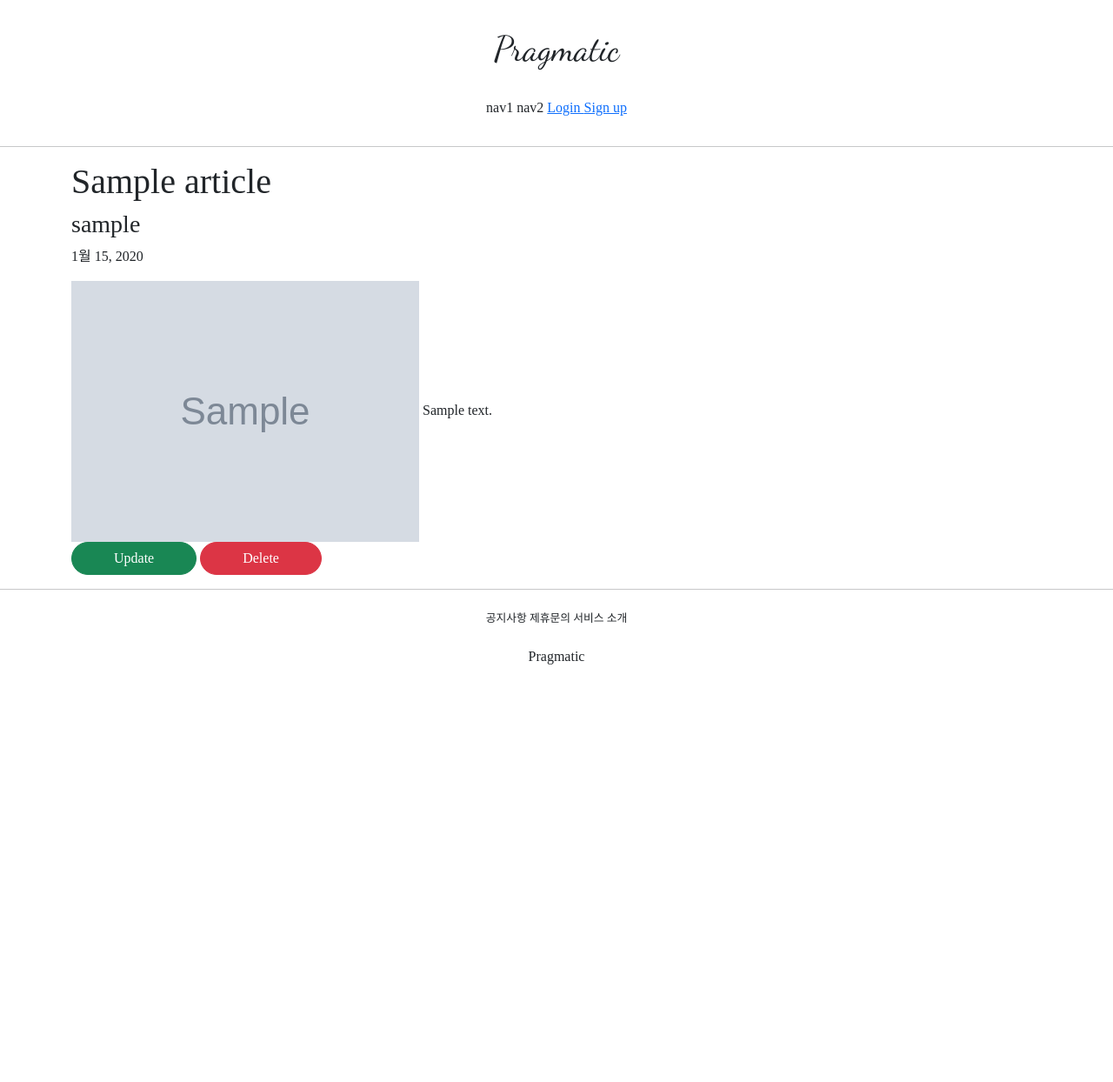
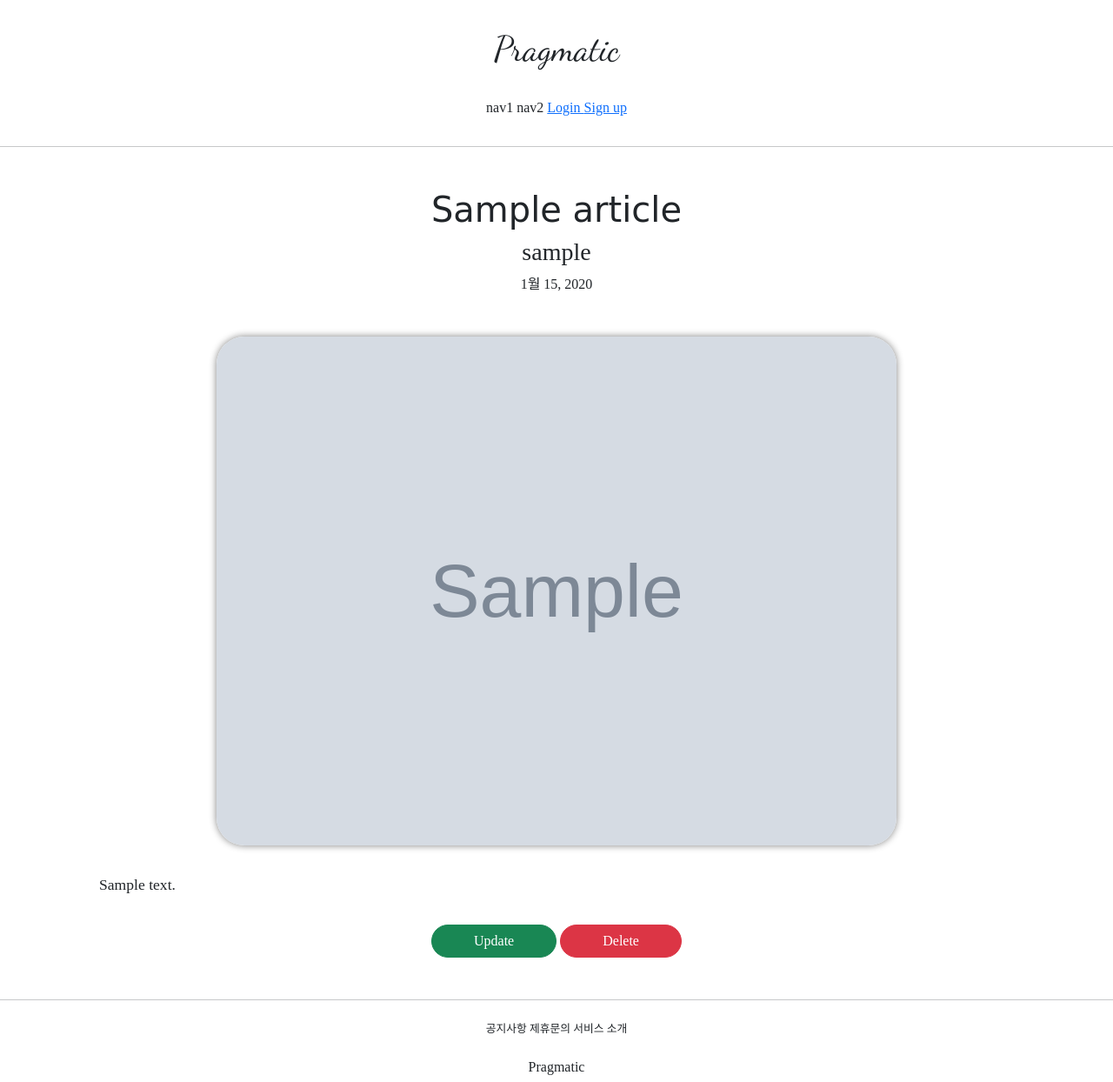
Before and after one commit to IT-HONGREAT/Frozen, a Django app: page /articles/detail/1 in a window 1280 px wide. Shown: the whole page at 87% size. Before the commit the page ends 764 px from the top, so only its background shows below. Run offline with Django 3.2, Linux system fonts and the light colour scheme; tables that the repository leaves empty hold one stand-in row (values such as "Sample post"); grey boxes marked "Sample" are stand-in pictures; parts of the project's set-up code (start-up, migrations or seed data) failed here and were passed over; some libraries are stand-ins or nearby versions; some web fonts are replaced.

Commit message:
08/05 GIS class commit_2; 사진 조절 및 텍스트 일부 조절

```diff
--- a/articleapp/templates/articleapp/detail.html
+++ b/articleapp/templates/articleapp/detail.html
@@ -3,26 +3,32 @@
 {% block content %}
 
 
-    <div class="container">
+    <div class="container text-center">
 
-        <div>
+        <div class="my-5">
             {#  제목,글쓴이,작성일          #}
-            <h1>{{ target_article.title }}</h1>
+            <h1 class="NNS_B">{{ target_article.title }}</h1>
             <h3>{{ target_article.writer.profile.nickname }}</h3>
             <p>{{ target_article.created_at }}</p>
 
         </div>
-        <div>
+        <div class="my-5">
             {#  게시글, 대표이미지, 글내용     #}
-            <img src="{{ target_article.image.url }}" alt="">
-            {{ target_article.content }}
+            <img src="{{ target_article.image.url }}" alt=""
+                 class="article_image"
+                 alt="">
+
+            <div class="article_content">
+                {{ target_article.content }}
+            </div>
+
             <div>
                 <a href="{% url 'articleapp:update' pk=target_article.pk %}"
-                    class="btn btn-success rounded-pill px-5">
+                   class="btn btn-success rounded-pill px-5">
                     Update
                 </a>
                 <a href="{% url 'articleapp:delete' pk=target_article.pk %}"
-                    class="btn btn-danger rounded-pill px-5">
+                   class="btn btn-danger rounded-pill px-5">
                     Delete
                 </a>
             </div>
--- a/static/base.css
+++ b/static/base.css
@@ -16,12 +16,13 @@
     margin: 1.5rem;
 }
 
-.mw-500{
+.mw-500 {
 
     max-width: 500px;
     padding: 1rem 1.5rem;
 
 }
+
 .profile_image {
     height: 12rem;
     width: 12rem;
@@ -46,3 +47,15 @@
 .round_button:hover {
     color: dimgrey;
 }
+
+.article_image {
+    border-radius: 2rem;
+    width: 70%;
+    box-shadow: 0 0 .5rem grey;
+}
+
+.article_content {
+    font-size: 1.1rem;
+    text-align:left;
+    margin: 2rem
+}
```
